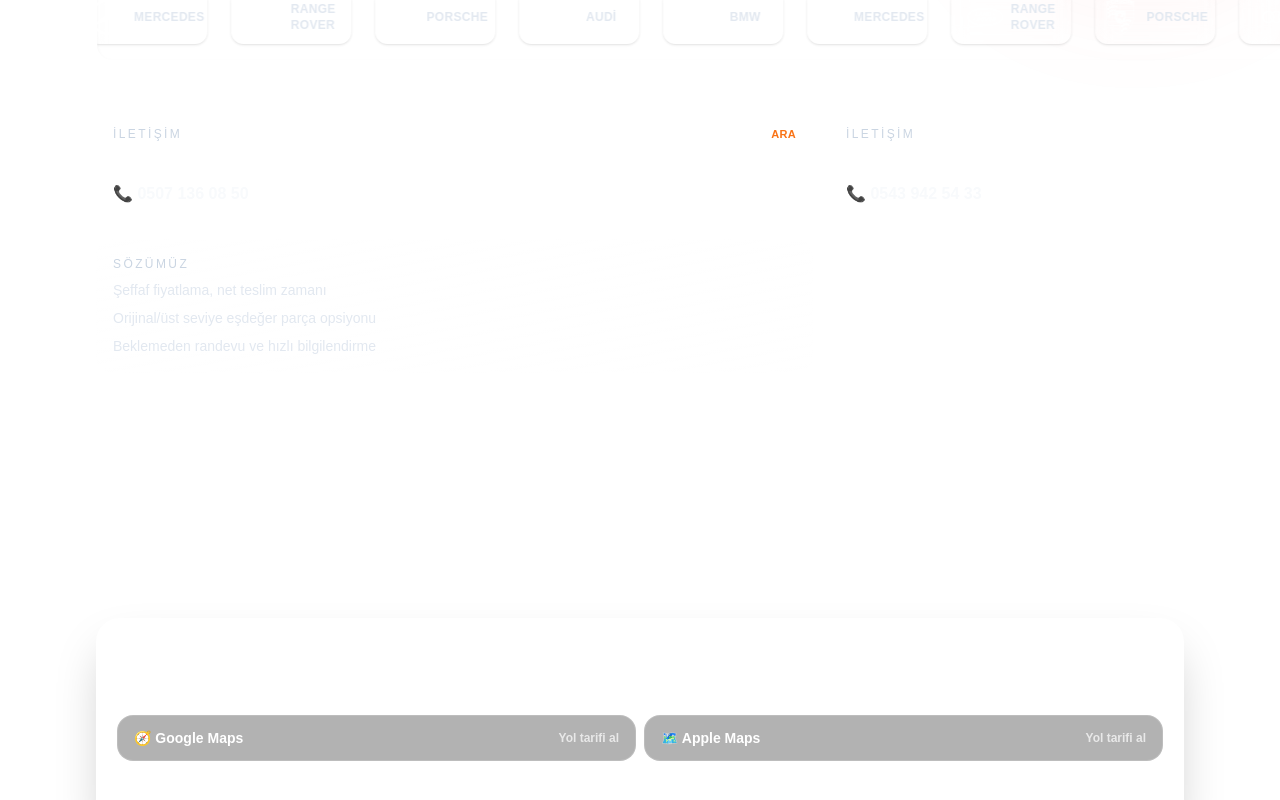
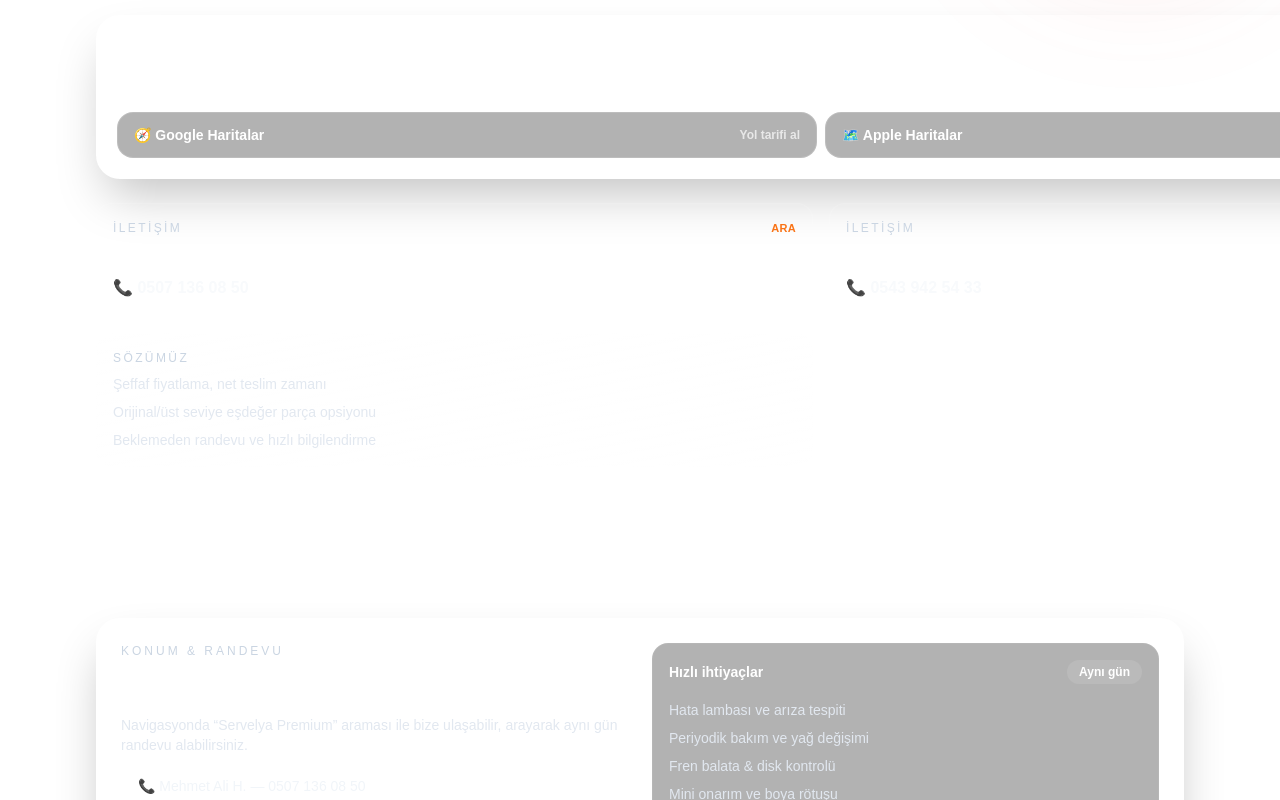
Before and after one commit to burakhrk/Servelya, a Next.js app: page / in a window 1280 px wide. Shown: the part 440-1240 px from the top of the page. Built offline with nearby package versions, Linux system fonts and the light colour scheme.

Commit message:
Move map cards above contacts and localize map labels

```diff
--- a/src/app/page.tsx
+++ b/src/app/page.tsx
@@ -116,6 +116,33 @@ export default function Home() {
 
             <div className="flex flex-col gap-3 sm:flex-row sm:items-center" />
 
+            <div className="rounded-3xl border border-white/10 bg-white/5 p-5 text-white shadow-2xl shadow-black/25">
+              <h3 className="text-2xl font-bold">Yol Tarifi Al</h3>
+              <p className="mt-2 text-sm text-white/80">
+                Hangi haritayı kullanmak istersiniz?
+              </p>
+              <div className="mt-4 grid gap-2 sm:grid-cols-2">
+                <a
+                  href={mapLinkGoogle}
+                  target="_blank"
+                  rel="noreferrer"
+                  className="flex items-center justify-between rounded-2xl border border-white/15 bg-black/30 px-4 py-3 text-sm font-semibold transition hover:border-white/30"
+                >
+                  <span className="flex items-center gap-2">🧭 Google Haritalar</span>
+                  <span className="text-white/70 text-xs">Yol tarifi al</span>
+                </a>
+                <a
+                  href={mapLinkApple}
+                  target="_blank"
+                  rel="noreferrer"
+                  className="flex items-center justify-between rounded-2xl border border-white/15 bg-black/30 px-4 py-3 text-sm font-semibold transition hover:border-white/30"
+                >
+                  <span className="flex items-center gap-2">🗺️ Apple Haritalar</span>
+                  <span className="text-white/70 text-xs">Yol tarifi al</span>
+                </a>
+              </div>
+            </div>
+
             <div className="grid gap-4 sm:grid-cols-2">
               {contacts.map((contact) => (
                 <div
@@ -190,38 +217,6 @@ export default function Home() {
           </div>
         </section>
 
-        <section className="grid gap-4">
-          <div className="relative overflow-hidden rounded-3xl border border-white/10 bg-white/5 p-5 text-white shadow-2xl shadow-black/25">
-            <h3 className="text-2xl font-bold">Navigasyonda Aç</h3>
-            <p className="mt-2 text-sm text-white/80">
-              Hangi haritayı kullanmak istersiniz?
-            </p>
-            <div className="mt-4 grid gap-2 sm:grid-cols-2">
-              <a
-                href={mapLinkGoogle}
-                target="_blank"
-                rel="noreferrer"
-                className="flex items-center justify-between rounded-2xl border border-white/15 bg-black/30 px-4 py-3 text-sm font-semibold transition hover:border-white/30"
-              >
-                <span className="flex items-center gap-2">🧭 Google Maps</span>
-                <span className="text-white/70 text-xs">Yol tarifi al</span>
-              </a>
-              <a
-                href={mapLinkApple}
-                target="_blank"
-                rel="noreferrer"
-                className="flex items-center justify-between rounded-2xl border border-white/15 bg-black/30 px-4 py-3 text-sm font-semibold transition hover:border-white/30"
-              >
-                <span className="flex items-center gap-2">🗺️ Apple Maps</span>
-                <span className="text-white/70 text-xs">Yol tarifi al</span>
-              </a>
-            </div>
-            <div className="mt-3 inline-flex items-center gap-2 rounded-full border border-white/15 px-4 py-2 text-xs font-semibold uppercase tracking-wide text-white/90 bg-white/5">
-              Navigasyonda Aç
-            </div>
-          </div>
-        </section>
-
         <section className="grid gap-6 rounded-3xl border border-white/10 bg-white/5 p-6 shadow-2xl shadow-black/30 backdrop-blur sm:grid-cols-2">
           <div className="space-y-3">
             <p className="text-xs uppercase tracking-[0.25em] text-slate-300">
```
